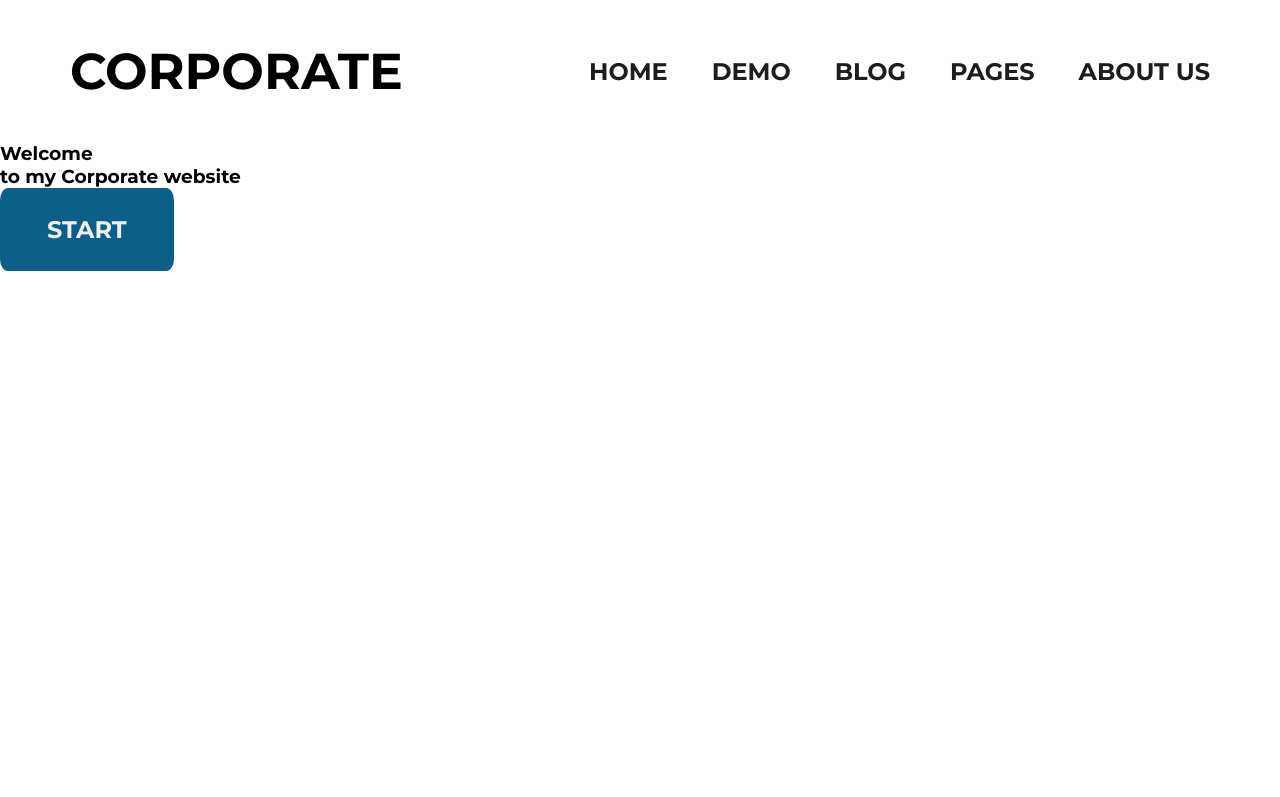
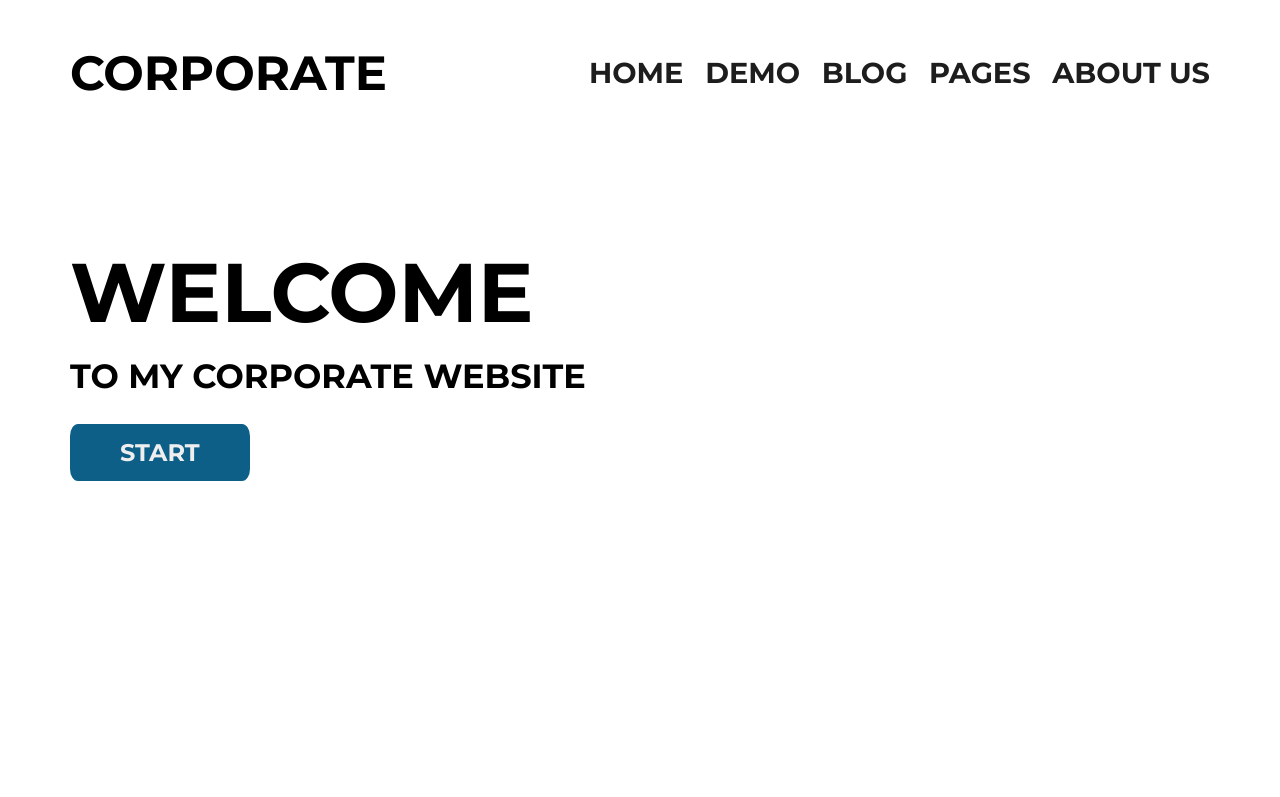
Before and after one commit to DTKahn/danielKahn_Project_02, a plain HTML site: page index.html in a window 1280 px wide. Shown: the top 797 px of the page. Drawn offline with nearby package versions, Linux system fonts and the light colour scheme.

Commit message:
Hero styles

```diff
--- a/index.html
+++ b/index.html
@@ -13,7 +13,7 @@
     <!-- Responsive design by Daniel Kahn -->
 </head>
 <body>
-    <header>
+    <header class="mainHeader">
         <div class="navWrapper">
             <div class="wrapper">
                 <nav class="nav">
@@ -28,11 +28,13 @@
                 </nav>
             </div>
         </div>
+        <div class="wrapper">
             <div class="hero">
                 <h3 class="hero__text">Welcome</h3>
                 <h3 class="hero__text  hero__text--small">to my Corporate website</h3>
                 <a href="#start" class="hero__button buttonStyle">Start</a> <!-- Start "Button" -->
             </div>
+        </div>
     </header> <!-- End of Header -->
 
     <main>
--- a/styles/partials/_typography.scss
+++ b/styles/partials/_typography.scss
@@ -4,7 +4,7 @@ body {
 }
 
 .nav__header {
-    font-size: 3.15rem;
+    font-size: 3rem;
     font-weight: 700;
     text-transform: uppercase;
 }
@@ -20,7 +20,7 @@ p {
     color: $fontLightGrey;
     text-decoration: none;
     background: $darkBlue;
-    padding: 25px 45px;
+    padding: 12px 48px;
     border-radius: 8px / 12px;
     display: inline-block;
     border: 2px solid $darkBlue;
@@ -45,7 +45,7 @@ p {
 
 .nav__a {
     text-decoration: none;
-    font-size: 1.5rem;
+    font-size: 1.8rem;
     text-transform: uppercase;
     font-weight: 700;
     color: $fontPrimary;
@@ -55,6 +55,16 @@ p {
     }
 }
 
+
+.hero__text {
+    font-size: 5.2rem;
+    text-transform: uppercase;
+
+    &--small {
+        font-size: 2.1rem;
+        margin: 12px 0 28px 0;
+    }
+}
 ///////////////////////////
 ///////////////////////////
 ////   MEDIA QUERIES   ////
--- a/styles/styles.scss
+++ b/styles/styles.scss
@@ -27,13 +27,16 @@ img {
     margin: 0 auto;
 }
 
-header {
+// HEADER
+
+.mainHeader {
     background: url(../assets/image-1.jpeg) center no-repeat;
     background-size: cover;
     height: 100vh;
+    // display: flex;
+    // flex-direction: column;
 }
 
-// NAV
 .nav {
     display: flex;
     justify-content: space-between;
@@ -56,6 +59,12 @@ header {
 
 .nav__a {
     padding: 15px 0;
+}
+
+.hero {
+    // margin-top: 12vh;
+    position: relative;
+    top: 12vh;
 }
 
 ///////////////////////////
```
Also changed, not shown: styles/styles.css.
